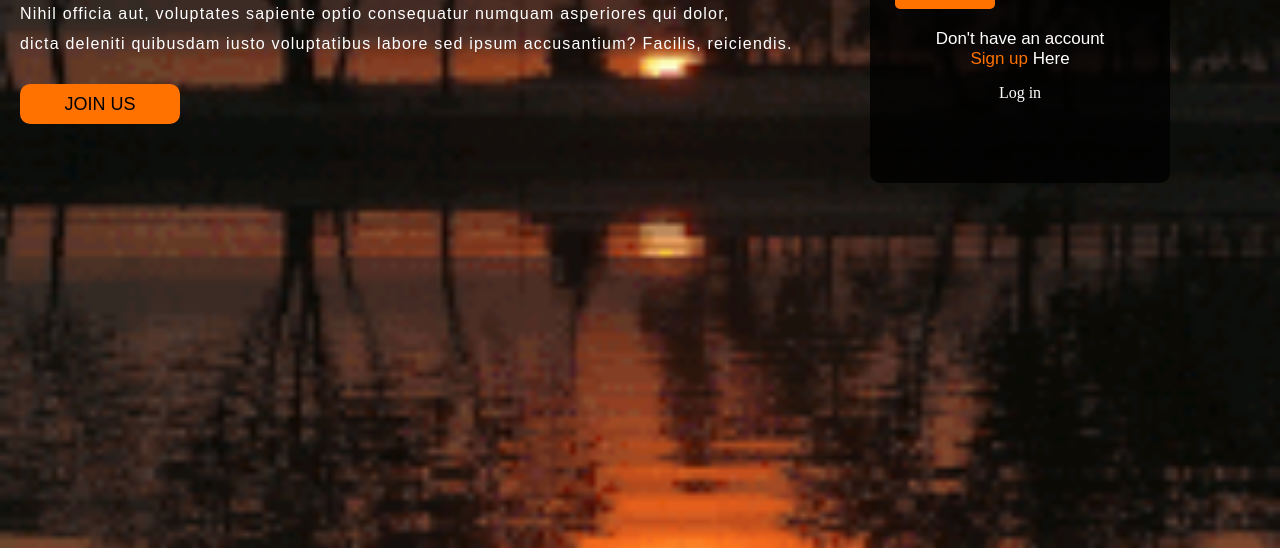
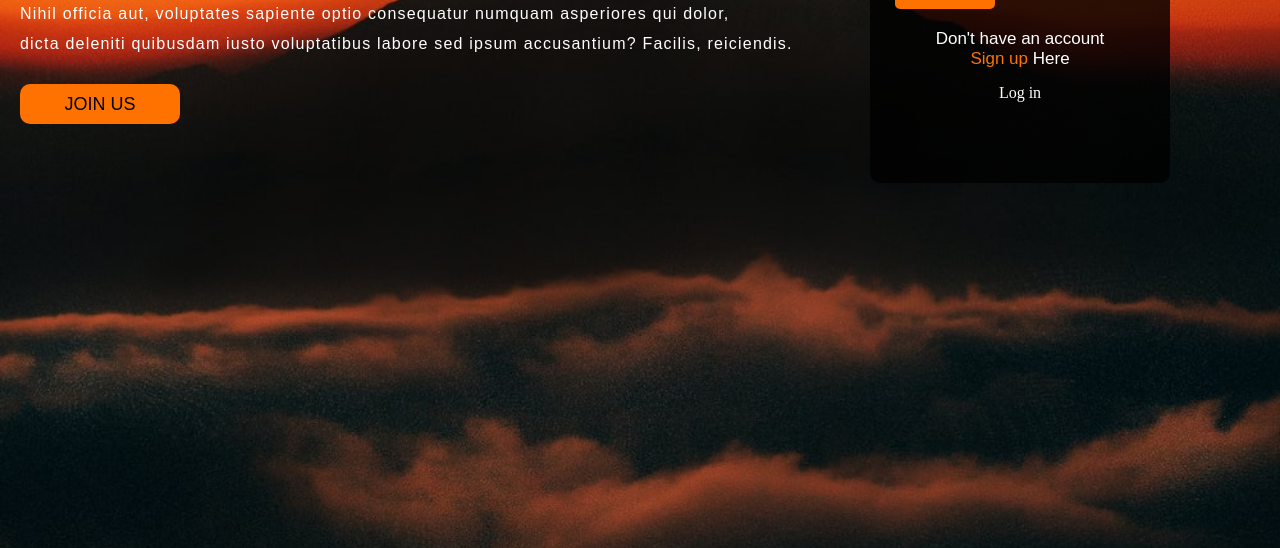
Before and after one commit to nongthangkonsamcha/Urei, a plain HTML site: page index.html in a window 1280 px wide. Shown: the part 324-872 px from the top of the page. Drawn offline with Linux system fonts and the light colour scheme.

Commit message:
Update style.css

```diff
--- a/style.css
+++ b/style.css
@@ -6,7 +6,7 @@
 
 .main{
     width: 100%;
-    background: url('scenery.gif');
+    background: url('scenery.jpg');
     background-position:center;
     background-size: cover;
     height: 109vh;
```
